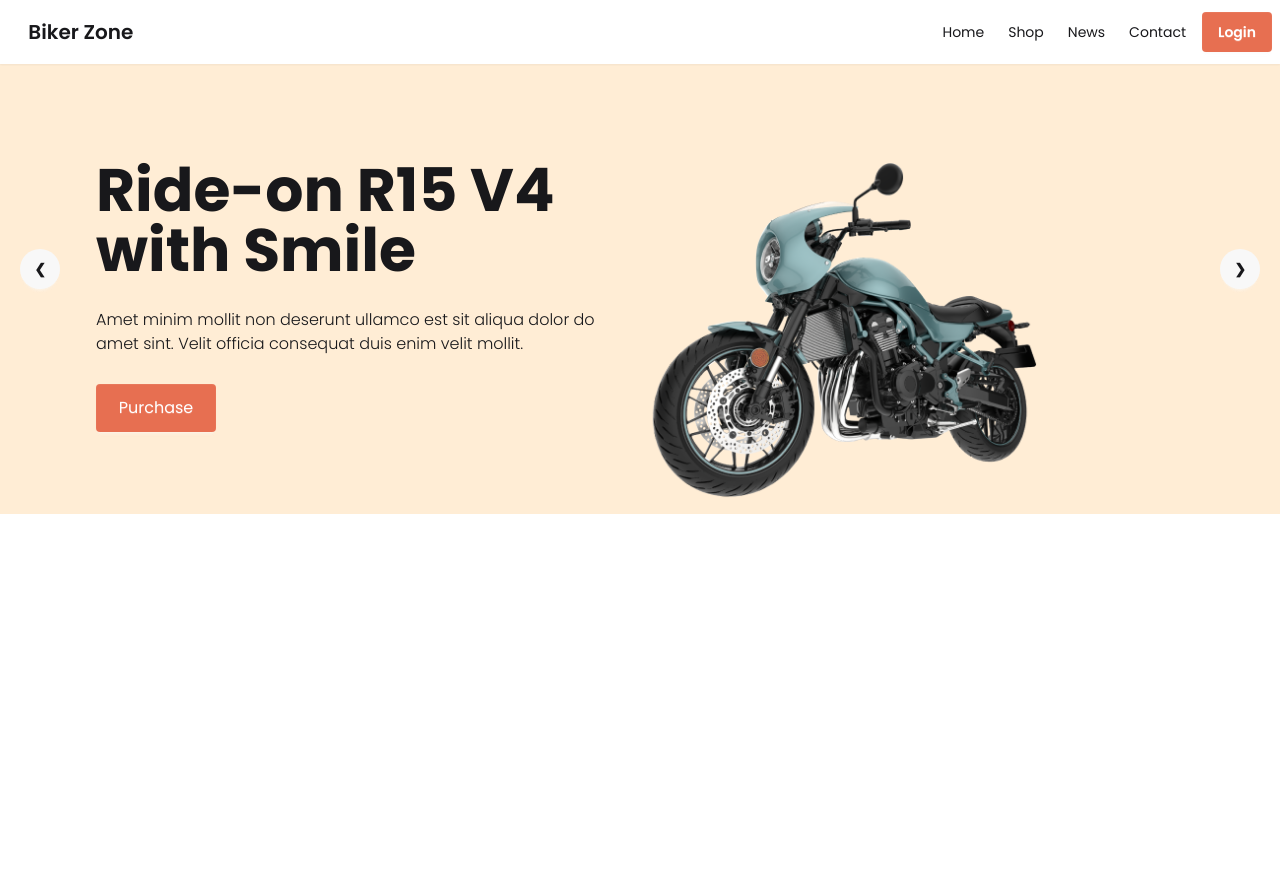
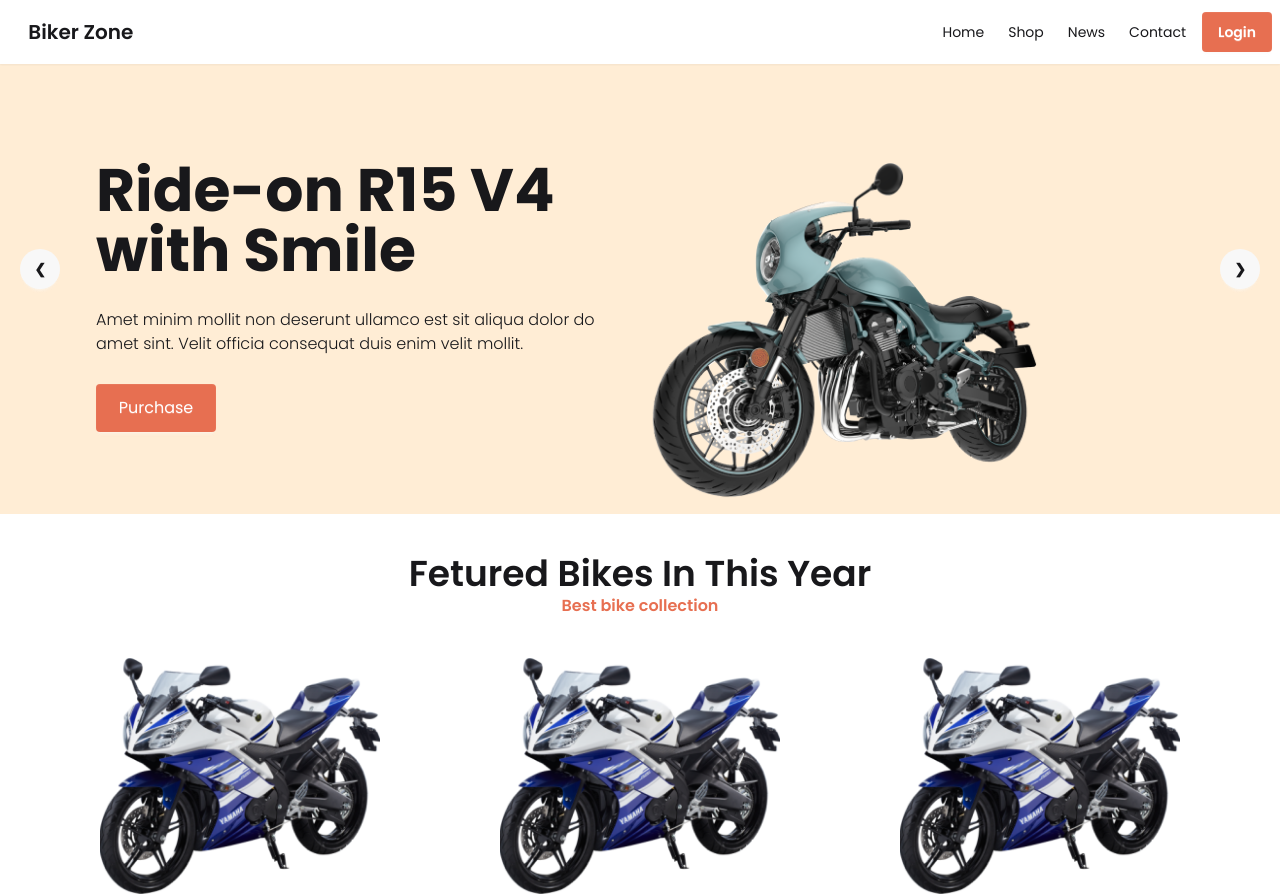
Before and after one commit to sohanur1005/Bike-Zone-DaisyUI, a plain HTML site: page index.html in a window 1280 px wide. Before the commit the page ends 800 px from the top, so only its background shows below. Drawn offline with nearby package versions, Linux system fonts and the light colour scheme.

Commit message:
send this

```diff
--- a/index.html
+++ b/index.html
@@ -164,7 +164,24 @@
 
      </header>
      <!-- main section -->
-      <main></main>
+      <main>
+        <!-- Feature Bike -->
+
+         <div class="text-center my-10" >
+         <h1 class="font-semibold text-4xl"> Fetured Bikes In This Year</h1>
+         <p class="font-semibold text-base text-[#E76F51]"> Best bike collection</p>
+        </div>
+
+        <div class="flex justify-center gap-30">
+  <img src="images/others/feature-bike.png" class="w-70 h-65 rounded-lg" />
+  <img src="images/others/feature-bike.png" class="w-70 h-65 rounded-lg" />
+   <img src="images/others/feature-bike.png" class="w-70 h-65 rounded-lg" />
+</div>
+
+
+
+
+      </main>
       <!-- footer section -->
        <footer></footer>
 
```
